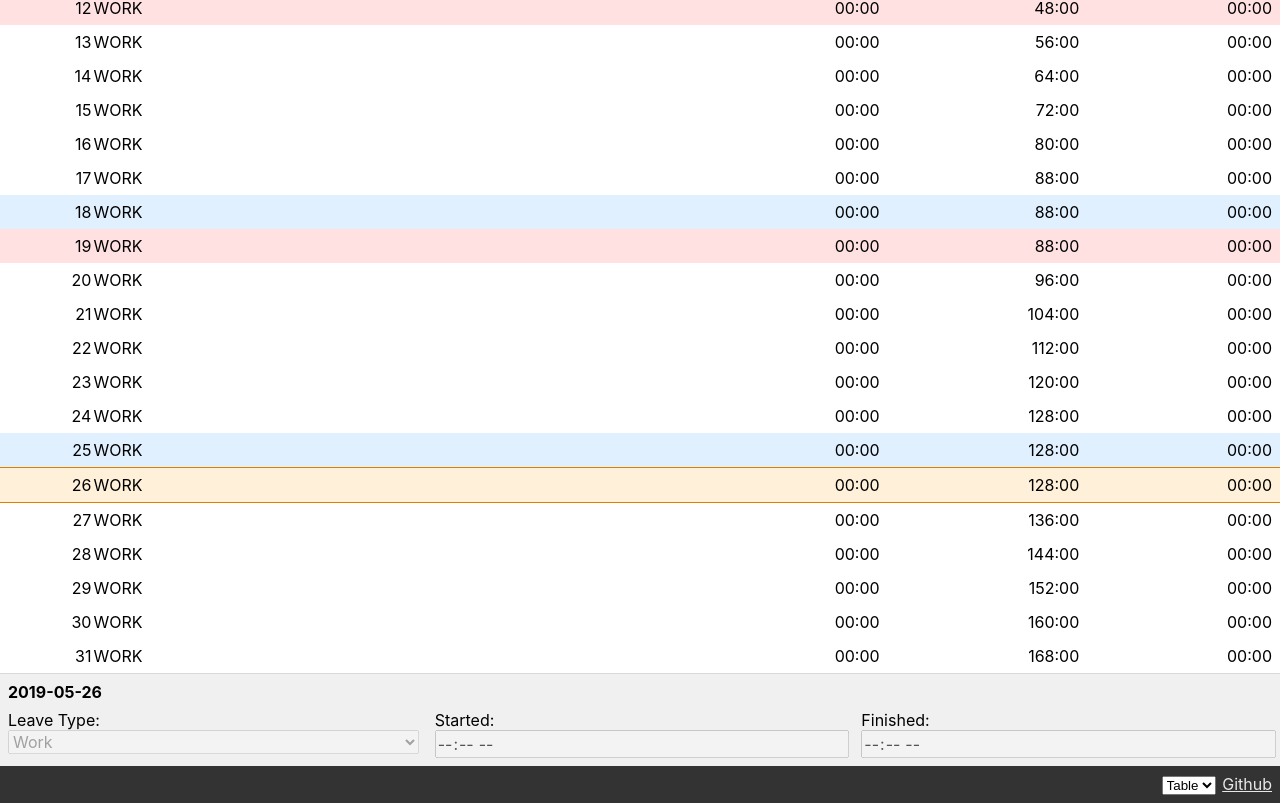
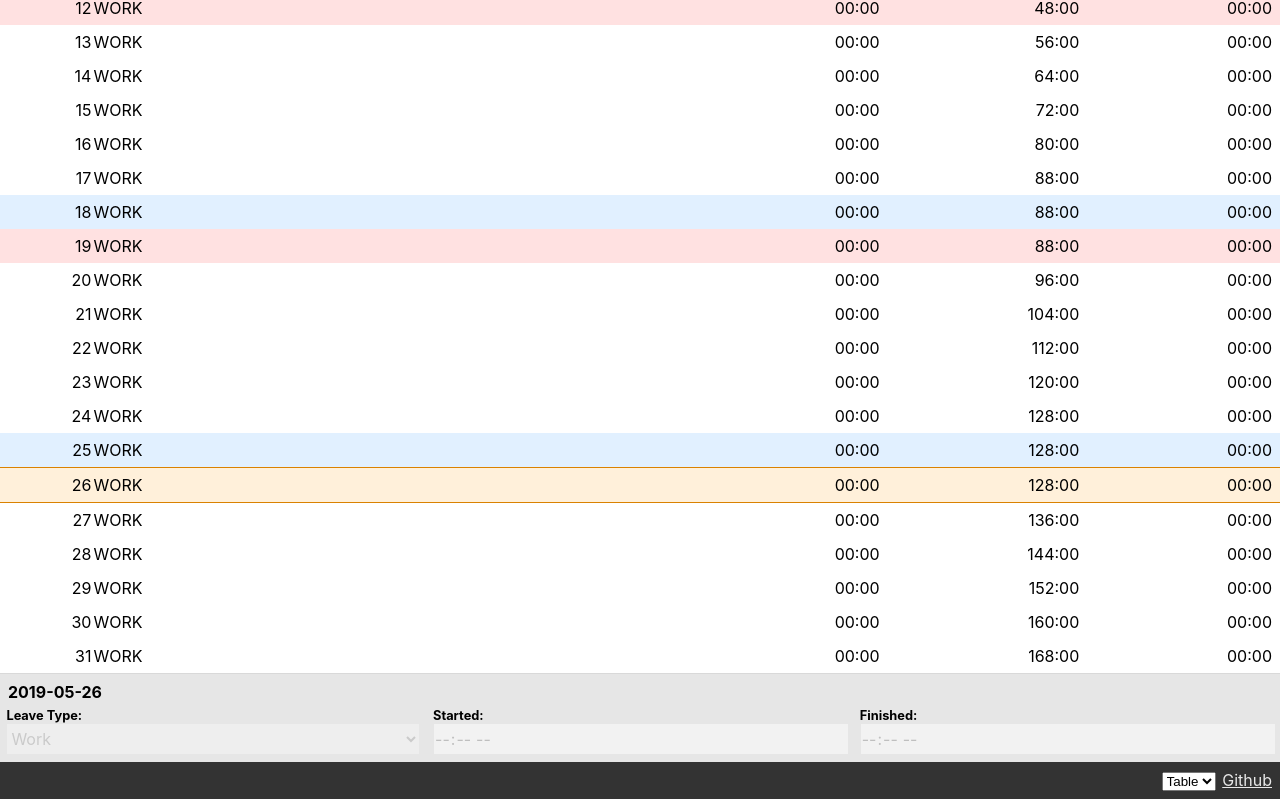
Before and after one commit to leafriend/working-hours, a React (Create React App) app: page / in a window 1280 px wide. Shown: the part 453-1256 px from the top of the page. Built offline with nearby package versions, Linux system fonts and the light colour scheme; the HTML template or start-up script is replaced by a standard one.

Commit message:
Update style

```diff
--- a/src/App.scss
+++ b/src/App.scss
@@ -23,7 +23,7 @@
 
     & > :last-child {
       align-content: flex-end;
-      background-color: #f0f0f0;
+      background-color: hsl(0, 0%, 90%);
       border-top: solid 1px hsl(0, 0, 85%);
     }
   }
--- a/src/LogEditor.scss
+++ b/src/LogEditor.scss
@@ -2,12 +2,6 @@
   h2 {
     font-size: 1em;
     margin: 0.5em 0.5em 0 0.5em;
-  }
-  input, select, option {
-    font: inherit;
-    padding: 0;
-    height: 1.5em;
-    line-height: 1.5em;
   }
   .form-group {
     display: flex;
@@ -15,8 +9,35 @@
     label {
       flex: 1;
       margin: 0.5em;
-      input, select {
+      font-weight: bold;
+      font-size: 0.8em;
+      input,
+      select {
         width: 100%;
+        font-weight: normal;
+        font-size: 1rem;
+        font-family: inherit;
+        padding: 0;
+        // border: 0;
+        border: 1px solid hsl(0, 0%, 75%);
+        background-color: hsl(0, 0%, 95%);
+      }
+      select {
+        height: 32px;
+        &:disabled {
+          background-color: hsl(0, 0%, 95%);
+          color: hsl(0, 0%, 75%);
+          border: 1px solid hsl(0, 0%, 90%);
+        }
+      }
+      input {
+        height: 30px;
+        &:read-only,
+        &:disabled {
+          background-color: hsl(0, 0%, 95%);
+          color: hsl(0, 0%, 75%);
+          border: 1px solid hsl(0, 0%, 90%);
+        }
       }
     }
   }
```
